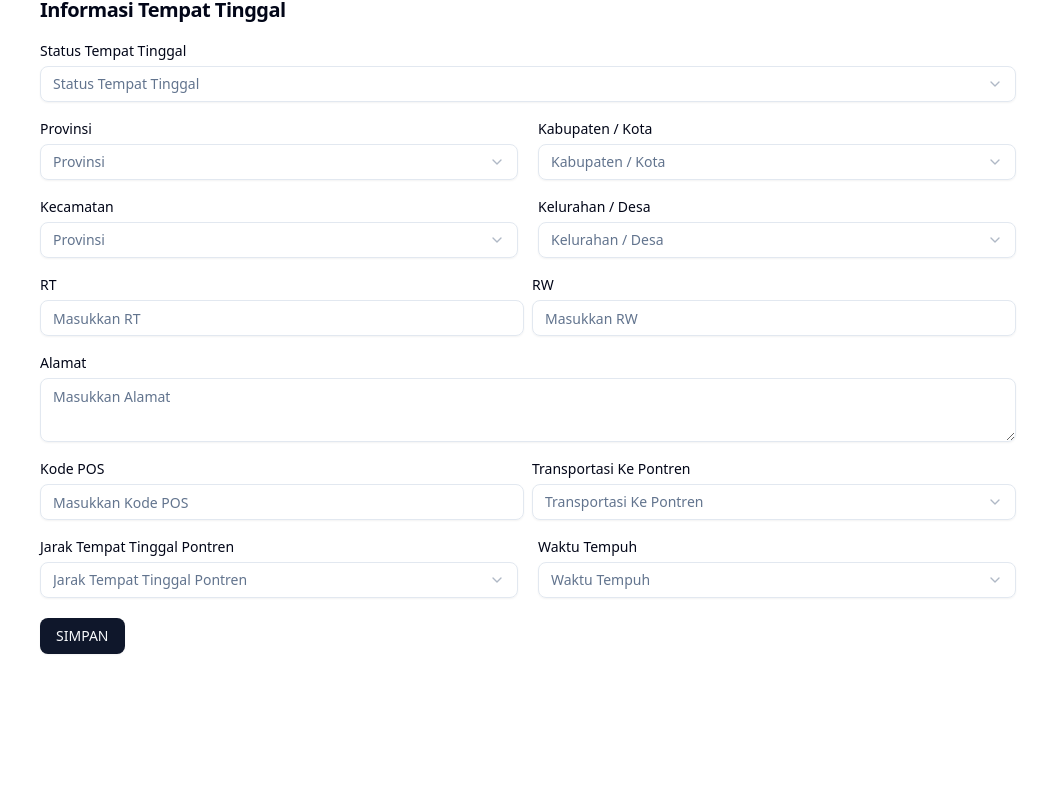
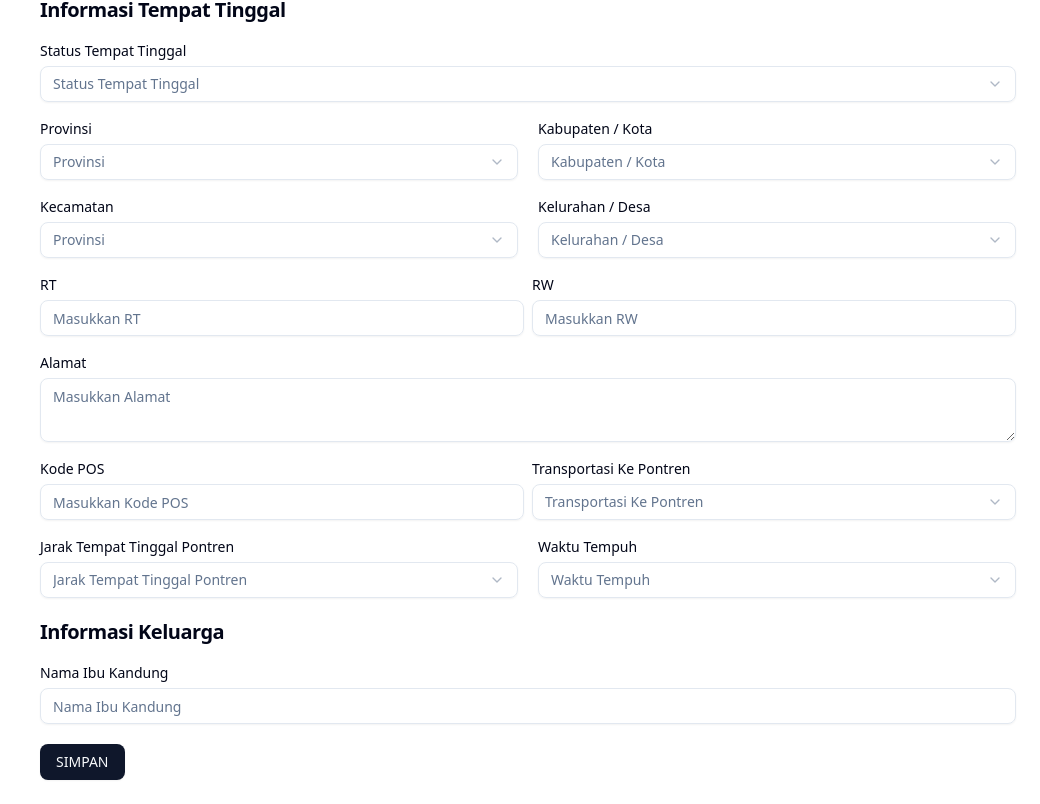
Before and after one commit to fahmiitmamul/darul-hikam-frontend, a Next.js app: page /ustadz-baru in a window 1280 px wide. Shown: the part 981-1785 px from the top of the page, without its empty margins (240-1280 px from the left). Before the commit the page ends 1659 px from the top, so only its background shows below. Built offline with nearby package versions, Linux system fonts and the light colour scheme; no server answers.

Commit message:
fix: update frontend

```diff
--- a/app/(ustadz)/ustadz-baru/page.jsx
+++ b/app/(ustadz)/ustadz-baru/page.jsx
@@ -873,6 +873,31 @@ export default function UstadzBaru() {
                   />
                 </div>
               </div>
+
+              <h4 className="scroll-m-20 text-xl font-semibold tracking-tight">
+                Informasi Keluarga
+              </h4>
+
+              <div className="grid grid-cols-1 gap-5">
+                <div>
+                  <FormField
+                    control={identitasForm.control}
+                    name="nama_ibu_kandung"
+                    render={({ field }) => (
+                      <FormItem>
+                        <FormLabel>Nama Ibu Kandung</FormLabel>
+                        <FormControl>
+                          <Input
+                            type="number"
+                            placeholder="Nama Ibu Kandung"
+                            {...field}
+                          />
+                        </FormControl>
+                      </FormItem>
+                    )}
+                  />
+                </div>
+              </div>
             </form>
           </Form>
 
```
